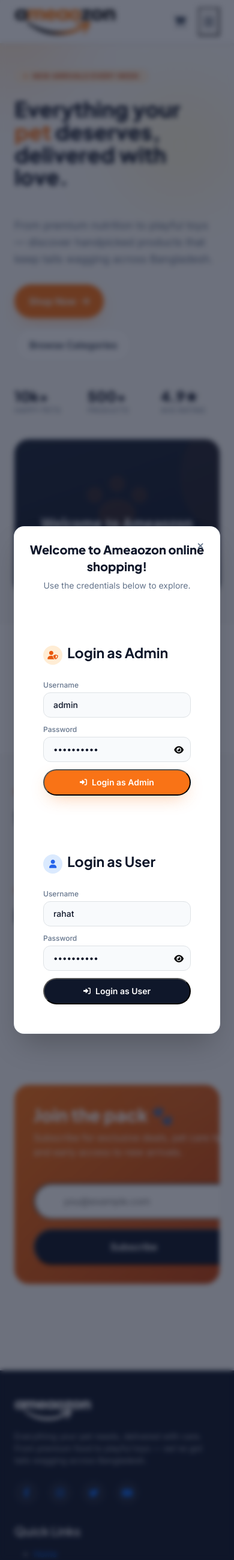
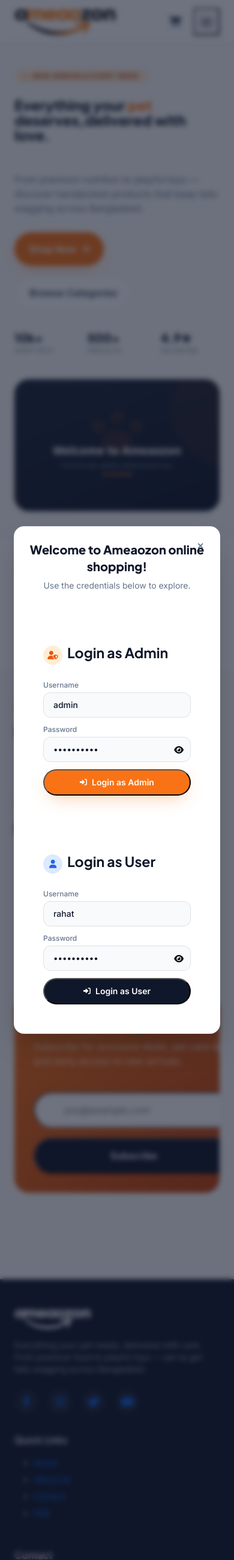
Before and after one commit to RahatGithub/ameaozon, a Django app: page / in a window 390 px wide. Shown: the whole page at 60% size. Run offline with Django 5.2, Linux system fonts and the light colour scheme; data that the repository does not hold is empty; some libraries are stand-ins or nearby versions.

Commit message:
fix(ui): improve mobile rendering for home page and global layout

```diff
--- a/templates/base.html
+++ b/templates/base.html
@@ -218,8 +218,10 @@
             {% endif %}
 
             <!-- Mobile toggle -->
-            <button @click="mobileOpen=!mobileOpen" class="lg:hidden p-2 text-ink-700">
-              <i class="fas fa-bars text-lg"></i>
+            <button @click="mobileOpen=!mobileOpen" class="lg:hidden p-2 text-ink-700 hover:text-brand-600 transition" aria-label="Toggle menu">
+              <svg class="w-6 h-6" fill="none" viewBox="0 0 24 24" stroke-width="2" stroke="currentColor">
+                <path stroke-linecap="round" stroke-linejoin="round" :d="mobileOpen ? 'M6 18L18 6M6 6l12 12' : 'M3.75 6.75h16.5M3.75 12h16.5m-16.5 5.25h16.5'" />
+              </svg>
             </button>
           </div>
         </div>
@@ -282,17 +284,17 @@
           <div class="flex items-center gap-2 mb-3">
             <img src="{% static 'images/ameaozon-logo.png' %}" alt="Ameaozon" class="h-9 w-auto brightness-0 invert">
           </div>
-          <p class="text-ink-200/70 text-sm max-w-md">Everything your pet needs, delivered with care. From premium food to playful toys — we've got tails wagging across Bangladesh.</p>
+          <p class="text-ink-200/70 text-sm sm:text-base max-w-md">Everything your pet needs, delivered with care. From premium food to playful toys — we've got tails wagging across Bangladesh.</p>
           <div class="flex gap-3 mt-4">
-            <a href="#" class="w-10 h-10 rounded-full bg-white/5 hover:bg-brand-500 inline-flex items-center justify-center transition"><i class="fab fa-facebook-f"></i></a>
-            <a href="#" class="w-10 h-10 rounded-full bg-white/5 hover:bg-brand-500 inline-flex items-center justify-center transition"><i class="fab fa-instagram"></i></a>
-            <a href="#" class="w-10 h-10 rounded-full bg-white/5 hover:bg-brand-500 inline-flex items-center justify-center transition"><i class="fab fa-twitter"></i></a>
-            <a href="#" class="w-10 h-10 rounded-full bg-white/5 hover:bg-brand-500 inline-flex items-center justify-center transition"><i class="fab fa-youtube"></i></a>
+            <a href="#" class="w-10 h-10 rounded-full bg-white/5 hover:bg-brand-500 inline-flex items-center justify-center transition"><i class="fab fa-facebook-f text-lg"></i></a>
+            <a href="#" class="w-10 h-10 rounded-full bg-white/5 hover:bg-brand-500 inline-flex items-center justify-center transition"><i class="fab fa-instagram text-lg"></i></a>
+            <a href="#" class="w-10 h-10 rounded-full bg-white/5 hover:bg-brand-500 inline-flex items-center justify-center transition"><i class="fab fa-twitter text-lg"></i></a>
+            <a href="#" class="w-10 h-10 rounded-full bg-white/5 hover:bg-brand-500 inline-flex items-center justify-center transition"><i class="fab fa-youtube text-lg"></i></a>
           </div>
         </div>
         <div>
-          <h5 class="font-display font-semibold text-white mb-3">Quick Links</h5>
-          <ul class="space-y-2 text-sm text-ink-200/70">
+          <h5 class="font-display text-base sm:text-lg font-semibold text-white mb-3">Quick Links</h5>
+          <ul class="space-y-2 text-sm sm:text-base text-ink-200/70">
             <li><a class="hover:text-brand-400" href="{% url 'store:home' %}">Home</a></li>
             <li><a class="hover:text-brand-400" href="#">About Us</a></li>
             <li><a class="hover:text-brand-400" href="#">Contact</a></li>
@@ -300,8 +302,8 @@
           </ul>
         </div>
         <div>
-          <h5 class="font-display font-semibold text-white mb-3">Contact</h5>
-          <ul class="space-y-2 text-sm text-ink-200/70">
+          <h5 class="font-display text-base sm:text-lg font-semibold text-white mb-3">Contact</h5>
+          <ul class="space-y-2 text-sm sm:text-base text-ink-200/70">
             <li><i class="fas fa-map-marker-alt w-4 text-brand-400"></i> 123 Pet Street, Dhaka</li>
             <li><i class="fas fa-phone w-4 text-brand-400"></i> +880 1234 567890</li>
             <li><i class="fas fa-envelope w-4 text-brand-400"></i> info@ameaozon.com</li>
@@ -309,7 +311,7 @@
         </div>
       </div>
       <div class="border-t border-white/10">
-        <div class="max-w-7xl mx-auto px-4 sm:px-6 lg:px-8 py-5 text-center text-xs text-ink-200/50">
+        <div class="max-w-7xl mx-auto px-4 sm:px-6 lg:px-8 py-5 text-center text-xs sm:text-sm text-ink-200/50">
           &copy; {% now "Y" %} Ameaozon Pet Shop. Crafted with care for pet lovers.
         </div>
       </div>
--- a/templates/store/home.html
+++ b/templates/store/home.html
@@ -7,8 +7,8 @@
 <!-- HERO -->
 <section class="relative">
   <div class="absolute inset-0 overflow-hidden pointer-events-none">
-    <div class="blob bg-brand-300 w-[200px] h-[200px] sm:w-[420px] sm:h-[420px] -top-32 -left-20"></div>
-    <div class="blob bg-amber-200 w-[180px] h-[180px] sm:w-[360px] sm:h-[360px] top-20 right-0"></div>
+    <div class="blob bg-brand-300 hidden sm:block w-[420px] h-[420px] -top-32 -left-20"></div>
+    <div class="blob bg-amber-200 hidden sm:block w-[360px] h-[360px] top-20 right-0"></div>
   </div>
 
   <div class="max-w-7xl mx-auto px-4 sm:px-6 lg:px-8 pt-10 pb-12">
@@ -18,10 +18,10 @@
           <span class="w-1.5 h-1.5 rounded-full bg-brand-500 animate-pulse"></span>
           New arrivals every week
         </span>
-        <h1 class="font-display text-4xl sm:text-5xl lg:text-6xl font-extrabold text-ink-900 mt-4 leading-[1.05]">
-          Everything your <span class="text-brand-500">pet</span> deserves,<br/>delivered with love.
+        <h1 class="font-display text-2xl sm:text-4xl md:text-5xl lg:text-6xl font-extrabold text-ink-900 mt-4 leading-[1.05]">
+          Everything your <span class="text-brand-500">pet</span> deserves,<br class="hidden sm:inline"/>delivered with love.
         </h1>
-        <p class="mt-5 text-ink-500 text-lg max-w-lg">From premium nutrition to playful toys — discover handpicked products that keep tails wagging across Bangladesh.</p>
+        <p class="mt-5 text-ink-500 text-base sm:text-lg max-w-lg">From premium nutrition to playful toys — discover handpicked products that keep tails wagging across Bangladesh.</p>
         <div class="mt-7 flex flex-wrap gap-3">
           <a href="#featured" class="inline-flex items-center gap-2 px-6 py-3 rounded-full bg-brand-500 hover:bg-brand-600 text-white font-semibold shadow-glow transition">
             Shop Now <i class="fas fa-arrow-right"></i>
@@ -31,18 +31,18 @@
           </a>
         </div>
 
-        <div class="mt-10 grid grid-cols-3 gap-6 max-w-md">
+        <div class="mt-8 sm:mt-10 grid grid-cols-3 gap-4 sm:gap-6 max-w-md">
           <div>
-            <div class="font-display text-2xl font-extrabold text-ink-900">10k+</div>
-            <div class="text-xs text-ink-500 uppercase tracking-wide">Happy pets</div>
+            <div class="font-display text-xl sm:text-2xl font-extrabold text-ink-900">10k+</div>
+            <div class="text-[10px] sm:text-xs text-ink-500 uppercase tracking-wide">Happy pets</div>
           </div>
           <div>
-            <div class="font-display text-2xl font-extrabold text-ink-900">500+</div>
-            <div class="text-xs text-ink-500 uppercase tracking-wide">Products</div>
+            <div class="font-display text-xl sm:text-2xl font-extrabold text-ink-900">500+</div>
+            <div class="text-[10px] sm:text-xs text-ink-500 uppercase tracking-wide">Products</div>
           </div>
           <div>
-            <div class="font-display text-2xl font-extrabold text-ink-900">4.9★</div>
-            <div class="text-xs text-ink-500 uppercase tracking-wide">Avg rating</div>
+            <div class="font-display text-xl sm:text-2xl font-extrabold text-ink-900">4.9★</div>
+            <div class="text-[10px] sm:text-xs text-ink-500 uppercase tracking-wide">Avg rating</div>
           </div>
         </div>
       </div>
@@ -53,7 +53,7 @@
           <div class="swiper-wrapper">
             {% for slide in carousel_images %}
             <div class="swiper-slide relative">
-              <img src="{{ slide.image.url }}" alt="{{ slide.title|default:'Ameaozon' }}" class="w-full h-[260px] sm:h-[340px] lg:h-[420px] object-cover">
+              <img src="{{ slide.image.url }}" alt="{{ slide.title|default:'Ameaozon' }}" class="w-full h-[220px] sm:h-[300px] md:h-[360px] lg:h-[420px] object-cover">
               {% if slide.title or slide.subtitle %}
               <div class="absolute inset-0 bg-gradient-to-t from-black/60 via-transparent to-transparent"></div>
               <div class="absolute inset-x-0 bottom-0 p-6 text-white">
@@ -64,7 +64,7 @@
             </div>
             {% empty %}
             <div class="swiper-slide relative">
-              <img src="{% static 'images/carousel-placeholder.svg' %}" alt="Welcome to Ameaozon" class="w-full h-[260px] sm:h-[340px] lg:h-[420px] object-cover">
+              <img src="{% static 'images/carousel-placeholder.svg' %}" alt="Welcome to Ameaozon" class="w-full h-[220px] sm:h-[300px] md:h-[360px] lg:h-[420px] object-cover">
             </div>
             {% endfor %}
           </div>
@@ -106,7 +106,7 @@
   <div class="flex items-end justify-between mb-8">
     <div>
       <p class="text-xs font-semibold uppercase tracking-wider text-brand-600">Explore</p>
-      <h2 class="font-display text-3xl sm:text-4xl font-extrabold text-ink-900">Shop by Category</h2>
+      <h2 class="font-display text-2xl sm:text-3xl lg:text-4xl font-extrabold text-ink-900">Shop by Category</h2>
     </div>
     <a href="#featured" class="hidden sm:inline-flex items-center gap-1 text-sm font-semibold text-brand-600 hover:text-brand-700">View all <i class="fas fa-arrow-right text-xs"></i></a>
   </div>
@@ -149,11 +149,11 @@
   <div class="flex items-end justify-between mb-8">
     <div>
       <p class="text-xs font-semibold uppercase tracking-wider text-brand-600">Handpicked</p>
-      <h2 class="font-display text-3xl sm:text-4xl font-extrabold text-ink-900">Featured Products</h2>
+      <h2 class="font-display text-2xl sm:text-3xl lg:text-4xl font-extrabold text-ink-900">Featured Products</h2>
     </div>
   </div>
 
-  <div class="grid grid-cols-2 md:grid-cols-3 lg:grid-cols-4 gap-5">
+  <div class="grid grid-cols-2 md:grid-cols-3 lg:grid-cols-4 gap-3 sm:gap-5">
     {% for product in featured_products %}
     <div data-aos="fade-up" data-aos-delay="{{ forloop.counter0|add:'50' }}"
          class="group relative bg-white rounded-2xl ring-1 ring-ink-100 shadow-card overflow-hidden flex flex-col transition hover:-translate-y-1 hover:shadow-glow">
@@ -219,7 +219,7 @@
     <div class="blob bg-white/20 w-[150px] h-[150px] sm:w-[300px] sm:h-[300px] -top-20 -right-10"></div>
     <div class="relative grid md:grid-cols-2 gap-6 items-center">
       <div>
-        <h3 class="font-display text-3xl sm:text-4xl font-extrabold">Join the pack 🐾</h3>
+        <h3 class="font-display text-2xl sm:text-3xl lg:text-4xl font-extrabold">Join the pack 🐾</h3>
         <p class="mt-2 text-white/85 max-w-md">Subscribe for exclusive deals, pet care tips, and early access to new arrivals.</p>
       </div>
       <form class="flex flex-col sm:flex-row gap-3" onsubmit="handleSubscribe(event, this)">
@@ -373,14 +373,15 @@
     }
 
     new Swiper('.category-swiper', {
-      slidesPerView: 1,
-      spaceBetween: 20,
+      slidesPerView: 1.2,
+      spaceBetween: 12,
       loop: needsSlider,
       autoplay: needsSlider ? { delay: 3500, disableOnInteraction: false } : false,
       navigation: needsSlider ? { nextEl: '.cat-next', prevEl: '.cat-prev' } : false,
       breakpoints: {
-        640:  { slidesPerView: 2 },
-        1024: { slidesPerView: 3 },
+        480:  { slidesPerView: 1.5, spaceBetween: 16 },
+        640:  { slidesPerView: 2, spaceBetween: 20 },
+        1024: { slidesPerView: 3, spaceBetween: 20 },
       },
     });
   });
```
